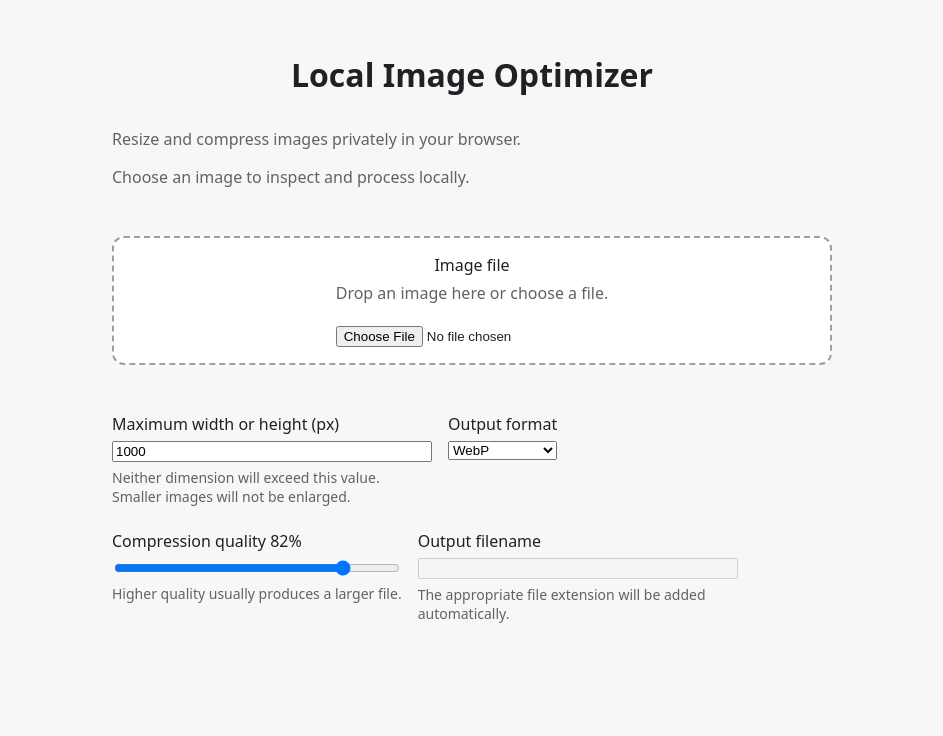
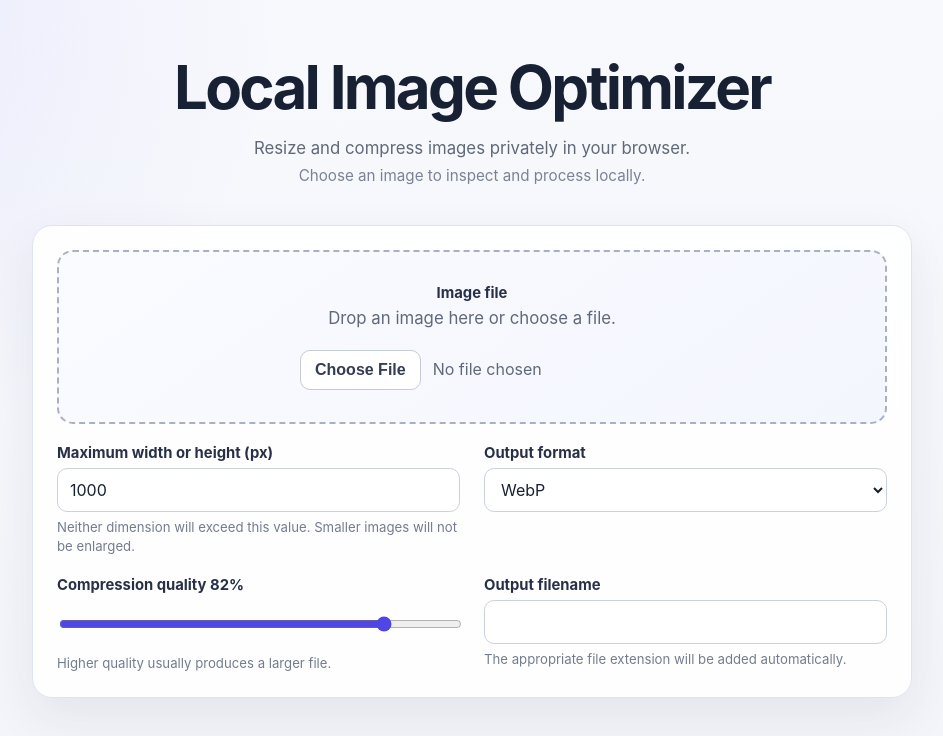
Before and after one commit to redrambles/local-image-optimizer, a React (Vite) app: page / in a window 1280 px wide. Shown: the top 736 px of the page, without its empty margins (168-1111 px from the left). Built offline with nearby package versions, Linux system fonts and the light colour scheme.

Commit message:
style: polish image optimizer interface

```diff
--- a/src/App.css
+++ b/src/App.css
@@ -1,17 +1,34 @@
 main {
-  width: min(720px, calc(100% - 2rem));
+  width: min(880px, calc(100% - 2rem));
   margin: 0 auto;
-  padding: 2rem 0 4rem;
+  padding: 3.5rem 0 5rem;
 }
 
 h1 {
-  margin-bottom: 0.5rem;
+  margin: 0;
+  color: #182033;
+  font-size: clamp(2.25rem, 7vw, 3.75rem);
+  line-height: 1.05;
+  letter-spacing: -0.045em;
   text-align: center;
-  padding-bottom: 1rem;
 }
 
 p {
-  color: #5f6368;
+  color: #60697a;
+}
+
+main > p {
+  max-width: 38rem;
+  margin: 1rem auto 0;
+  font-size: 1.05rem;
+  line-height: 1.6;
+  text-align: center;
+}
+
+main > p + p {
+  margin-top: 0.15rem;
+  color: #7a8394;
+  font-size: 0.95rem;
 }
 
 img {
@@ -19,25 +36,76 @@ img {
   max-width: 100%;
   height: auto;
   margin-top: 2rem;
+  border-radius: 1rem;
+  box-shadow: 0 18px 50px rgb(36 44 73 / 12%);
 }
 
 .controls {
-  display: flex;
-  align-items: flex-start;
-  flex-wrap: wrap;
-  gap: 1rem;
+  display: grid;
+  grid-template-columns: repeat(2, minmax(0, 1fr));
+  gap: 1.25rem 1.5rem;
+  margin-top: 2.25rem;
+  padding: 1.5rem;
+  border: 1px solid #dfe3ed;
+  border-radius: 1.25rem;
+  background: rgb(255 255 255 / 88%);
+  box-shadow: 0 18px 50px rgb(36 44 73 / 8%);
+  backdrop-filter: blur(12px);
 }
 
 .control {
   display: grid;
+  align-content: start;
   gap: 0.375rem;
+  min-width: 0;
+}
+
+.control label {
+  color: #273047;
+  font-size: 0.925rem;
+  font-weight: 750;
+}
+
+.control input:not([type="file"]):not([type="range"]),
+.control select {
+  width: 100%;
+  min-height: 2.75rem;
+  padding: 0.6rem 0.75rem;
+  border: 1px solid #cbd1dd;
+  border-radius: 0.625rem;
+  background: white;
+  color: #182033;
+  transition:
+    border-color 150ms ease,
+    box-shadow 150ms ease;
+}
+
+.control input:not([type="file"]):not([type="range"]):focus,
+.control select:focus {
+  border-color: #4f46e5;
+  box-shadow: 0 0 0 3px rgb(79 70 229 / 14%);
+  outline: none;
+}
+
+.control input:disabled,
+.control select:disabled {
+  background-color: #f3f4f7;
+  color: #8b93a3;
+  cursor: not-allowed;
+}
+
+.control input[type="range"] {
+  width: 100%;
+  min-height: 2.75rem;
+  accent-color: #4f46e5;
 }
 
 .control-help {
-  max-width: 20rem;
+  max-width: 28rem;
   margin: 0;
-  font-size: 0.875rem;
-  padding-bottom: 0.5rem;
+  color: #737c8e;
+  font-size: 0.825rem;
+  line-height: 1.45;
 }
 
 .control-error {
@@ -54,6 +122,7 @@ img {
 
 .status-region p {
   margin: 0;
+  font-weight: 650;
 }
 
 #max-dimension[aria-invalid="true"] {
@@ -61,22 +130,22 @@ img {
 }
 
 .file-control {
-  flex: 0 0 100%;
+  grid-column: 1 / -1;
   display: grid;
   gap: 0.5rem;
-  margin-block: 2rem;
 }
 
 .drop-zone {
   justify-content: center;
   text-align: center;
-  padding: 1rem;
-  border: 2px dashed #9aa0a6;
-  border-radius: 0.75rem;
-  background-color: white;
+  padding: 2rem 1.5rem;
+  border: 2px dashed #a9b0c0;
+  border-radius: 1rem;
+  background: linear-gradient(145deg, #fafbff, #f4f6ff);
   transition:
     border-color 150ms ease,
-    background-color 150ms ease;
+    background-color 150ms ease,
+    transform 150ms ease;
 }
 
 .drop-zone--error {
@@ -84,8 +153,9 @@ img {
 }
 
 .drop-zone--active {
-  border-color: #137333;
-  background-color: #e6f4ea;
+  border-color: #4f46e5;
+  background: #eef2ff;
+  transform: translateY(-2px);
 }
 
 .file-selection-error {
@@ -99,12 +169,32 @@ img {
 }
 
 .drop-zone-instructions {
-  padding-bottom: 1rem;
-  margin: 0;
+  margin: 0 0 1rem;
+  font-size: 1.05rem;
 }
 
 .drop-zone input[type="file"] {
   width: 100%;
+  color: #60697a;
+}
+
+.drop-zone input[type="file"]::file-selector-button {
+  margin-right: 0.75rem;
+  padding: 0.625rem 0.875rem;
+  border: 1px solid #c6cbd8;
+  border-radius: 0.625rem;
+  background: white;
+  color: #343d54;
+  font-weight: 700;
+  cursor: pointer;
+  transition:
+    border-color 150ms ease,
+    background-color 150ms ease;
+}
+
+.drop-zone input[type="file"]::file-selector-button:hover {
+  border-color: #8c93a3;
+  background: #f5f6fa;
 }
 
 .download-link {
@@ -116,34 +206,59 @@ img {
 .action-buttons {
   display: flex;
   gap: 1rem;
+  min-height: 2.75rem;
 }
 
 .action-buttons button,
 .download-link {
-  padding: 0.5rem 1rem;
-  border: 1px solid #ccc;
+  padding: 0.7rem 1.1rem;
+  border: 1px solid #cbd1dd;
   background-color: white;
-  color: inherit;
+  color: #273047;
   font-size: 1rem;
-  font-weight: 600;
-  border-radius: 0.375rem;
+  font-weight: 750;
+  border-radius: 0.625rem;
   transition:
+    border-color 150ms ease,
     background-color 0.35s ease,
-    color 0.35s ease;
+    color 0.35s ease,
+    transform 150ms ease;
 }
 
 .action-buttons button:hover,
 .download-link:hover {
   cursor: pointer;
-  background-color: rgb(0 0 0 /0.075);
+  border-color: #9ca3b2;
+  background-color: #f5f6fa;
+  transform: translateY(-1px);
+}
+
+#optimize-button,
+.download-link {
+  border-color: #4f46e5;
+  background: #4f46e5;
+  color: white;
+}
+
+#optimize-button:hover,
+.download-link:hover {
+  border-color: #3730a3;
+  background: #3730a3;
+}
+
+.action-buttons button:disabled {
+  opacity: 0.6;
+  cursor: not-allowed;
+  transform: none;
 }
 
 .comparison {
-  margin-top: 2rem;
-  padding: 1.25rem;
-  border: 1px solid #ddd;
-  border-radius: 0.75rem;
+  margin-top: 2.25rem;
+  padding: 1.5rem;
+  border: 1px solid #dfe3ed;
+  border-radius: 1.25rem;
   background: white;
+  box-shadow: 0 18px 50px rgb(36 44 73 / 8%);
 }
 
 .comparison h2 {
@@ -163,7 +278,7 @@ img {
 }
 
 .comparison-table thead th {
-  color: #5f6368;
+  color: #697286;
   font-size: 0.875rem;
 }
 
@@ -276,3 +391,35 @@ img {
     animation: none;
   }
 }
+
+@media (max-width: 640px) {
+  main {
+    width: min(100% - 1rem, 880px);
+    padding: 2rem 0 3rem;
+  }
+
+  .controls {
+    grid-template-columns: 1fr;
+    padding: 1rem;
+  }
+
+  .file-control {
+    grid-column: auto;
+  }
+
+  .drop-zone {
+    padding: 1.5rem 1rem;
+  }
+
+  .action-buttons {
+    flex-direction: column;
+  }
+
+  .action-buttons button {
+    width: 100%;
+  }
+
+  .comparison {
+    padding: 1rem;
+  }
+}
--- a/src/index.css
+++ b/src/index.css
@@ -1,7 +1,11 @@
 :root {
-  font-family: system-ui, sans-serif;
-  color: #202124;
-  background: #f7f7f7;
+  font-family:
+    Inter, ui-sans-serif, system-ui, -apple-system, BlinkMacSystemFont, "Segoe UI",
+    sans-serif;
+  color: #182033;
+  background: #f4f6fb;
+  font-synthesis: none;
+  text-rendering: optimizeLegibility;
 }
 
 * {
@@ -12,4 +16,13 @@ body {
   margin: 0;
   min-width: 320px;
   min-height: 100vh;
+  background:
+    radial-gradient(circle at top left, rgb(99 102 241 / 10%), transparent 28rem),
+    linear-gradient(180deg, #f8f9fd 0%, #f2f4f9 100%);
 }
+
+button,
+input,
+select {
+  font: inherit;
+}
```
Also changed, not shown: 2 other files (tests, documents, lock files or other folders).
